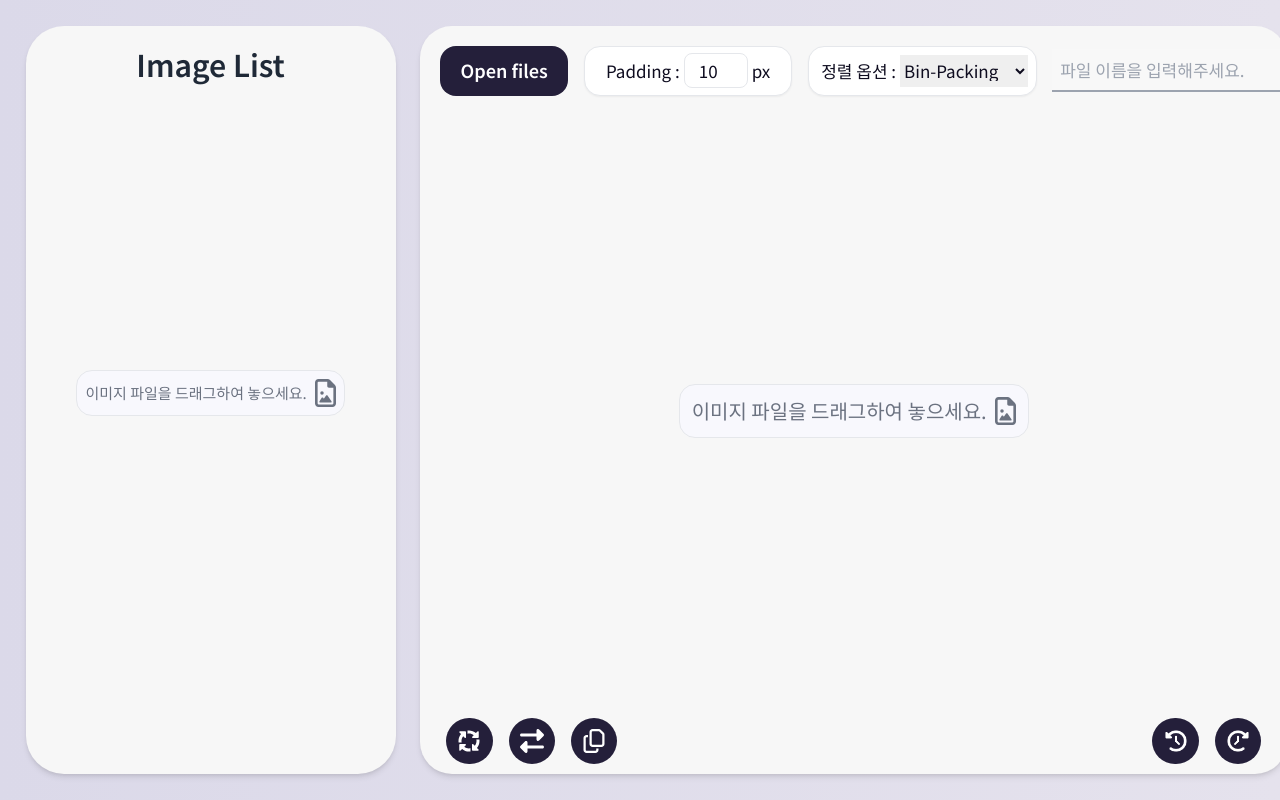
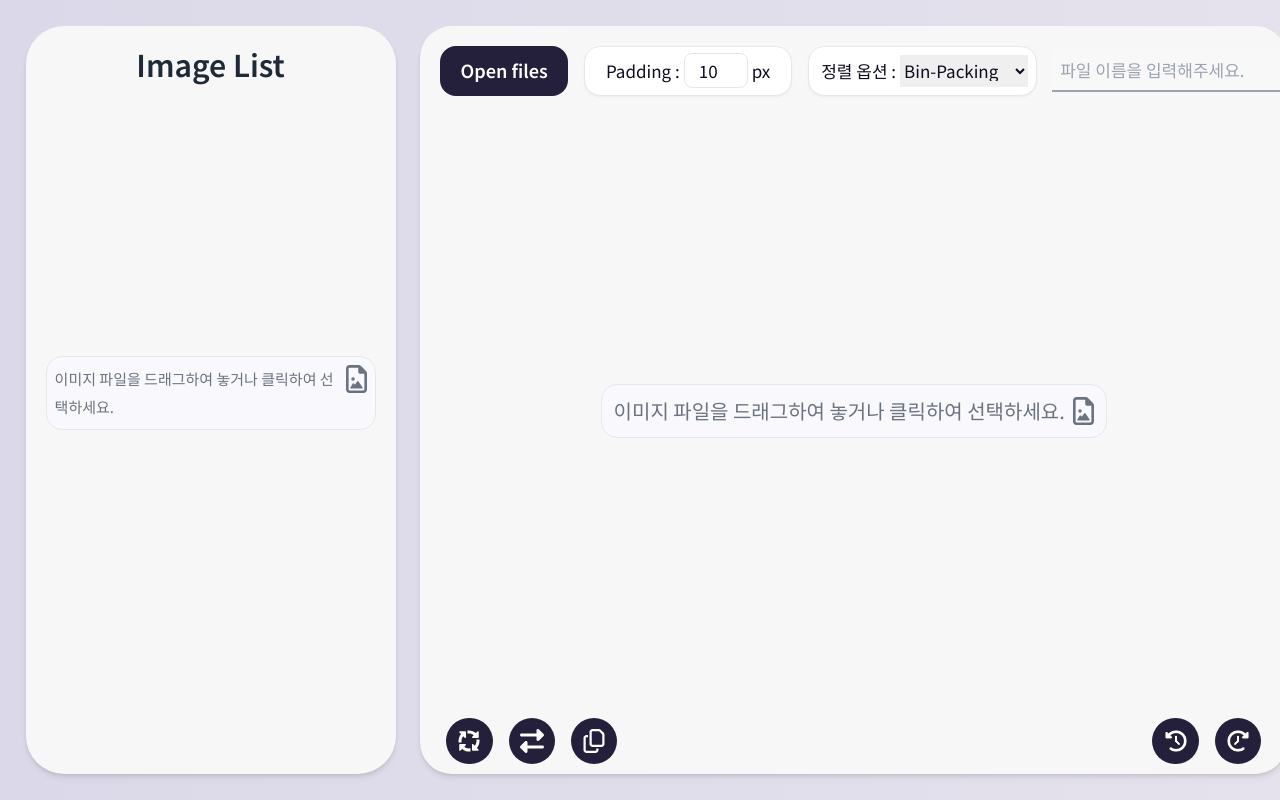
Before and after one commit to seungmin2222/spwriter-client, a React (Vite) app: page / in a window 1280 px wide. Shown: the top 800 px of the page. Built offline with nearby package versions, Linux system fonts and the light colour scheme.

Commit message:
✨ Feat: ImageList, SpriteEditor 안내 문구 클릭시 파일 선택창 열기 기능 구현

```diff
--- a/src/components/ImageList.jsx
+++ b/src/components/ImageList.jsx
@@ -326,6 +326,24 @@ function ImageList() {
     );
   };
 
+  const fileInputRef = useRef(null);
+
+  const handleClick = () => {
+    fileInputRef.current.click();
+  };
+
+  const handleFileInputChange = e => {
+    const newSelectFiles = Array.from(e.target.files);
+    handleFiles(
+      newSelectFiles,
+      setFiles,
+      setCoordinates,
+      coordinates,
+      padding,
+      alignElement
+    );
+  };
+
   return (
     <aside
       className="flex flex-col w-[26%] h-full min-w-[370px] mr-[2%] text-gray-700 bg-[#f7f7f7] rounded-[2.375rem] shadow-md"
@@ -385,10 +403,21 @@ function ImageList() {
           coordinates.map((image, index) => renderImageList(image, index))
         ) : (
           <div className="flex w-full justify-center border-[#e2e8f0] transition-opacity duration-500">
-            <span className="flex items-center bg-[#f8f8fd] text-[#6b7280] text-[15px] border rounded-[1rem] p-2 animate-fadeIn select-none">
-              이미지 파일을 드래그하여 놓으세요.
+            <span
+              className="flex bg-[#f8f8fd] text-[#6b7280] text-[15px] border rounded-[1rem] p-2 animate-fadeIn select-none cursor-pointer"
+              onClick={handleClick}
+            >
+              이미지 파일을 드래그하여 놓거나 클릭하여 선택하세요.
               <img src={fileImageIcon} alt="파일 아이콘" className="h-7 ml-2" />
             </span>
+            <input
+              type="file"
+              ref={fileInputRef}
+              style={{ display: 'none' }}
+              onChange={handleFileInputChange}
+              multiple
+              accept="image/*"
+            />
           </div>
         )}
       </section>
--- a/src/components/SpriteEditor.jsx
+++ b/src/components/SpriteEditor.jsx
@@ -535,6 +535,24 @@ function SpriteEditor() {
     });
   };
 
+  const fileInputRef = useRef(null);
+
+  const handleClick = () => {
+    fileInputRef.current.click();
+  };
+
+  const handleFileInputChange = e => {
+    const newSelectFiles = Array.from(e.target.files);
+    handleFiles(
+      newSelectFiles,
+      setFiles,
+      setCoordinates,
+      coordinates,
+      padding,
+      alignElement
+    );
+  };
+
   return (
     <div
       className="relative w-full h-[84%] overflow-auto sprite-editor"
@@ -550,10 +568,21 @@ function SpriteEditor() {
     >
       {coordinates.length === 0 ? (
         <div className="flex items-center justify-center h-full">
-          <span className="flex bg-[#f8f8fd] text-[#6b7280] text-xl border rounded-[1rem] p-3 animate-fadeIn select-none">
-            이미지 파일을 드래그하여 놓으세요.
+          <span
+            className="flex bg-[#f8f8fd] text-[#6b7280] text-xl border rounded-[1rem] p-3 animate-fadeIn select-none cursor-pointer"
+            onClick={handleClick}
+          >
+            이미지 파일을 드래그하여 놓거나 클릭하여 선택하세요.
             <img src={fileImageIcon} alt="파일 아이콘" className="h-7 ml-2" />
           </span>
+          <input
+            type="file"
+            ref={fileInputRef}
+            style={{ display: 'none' }}
+            onChange={handleFileInputChange}
+            multiple
+            accept="image/*"
+          />
         </div>
       ) : (
         <>
```
